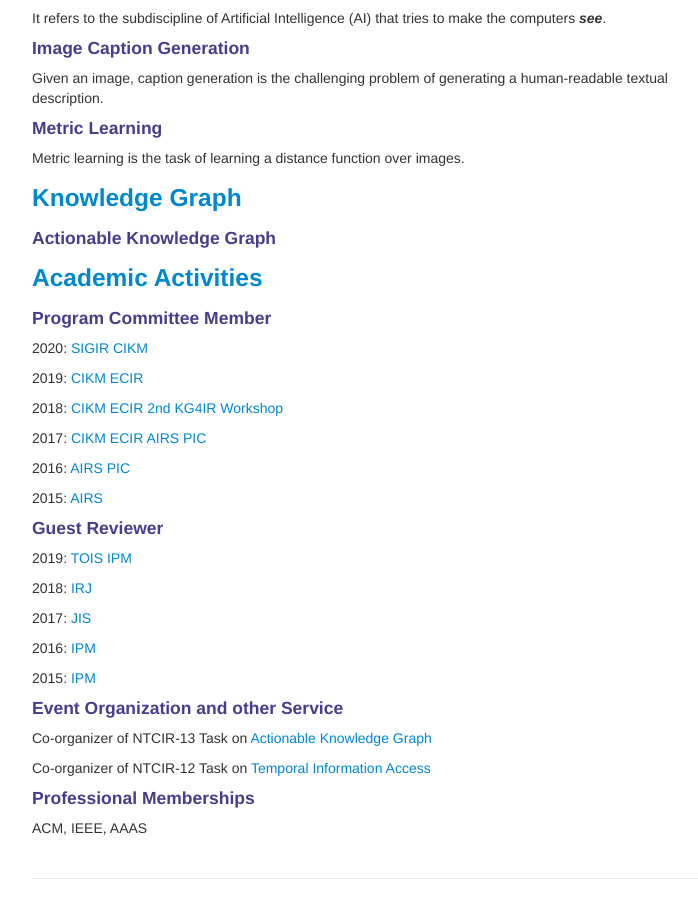
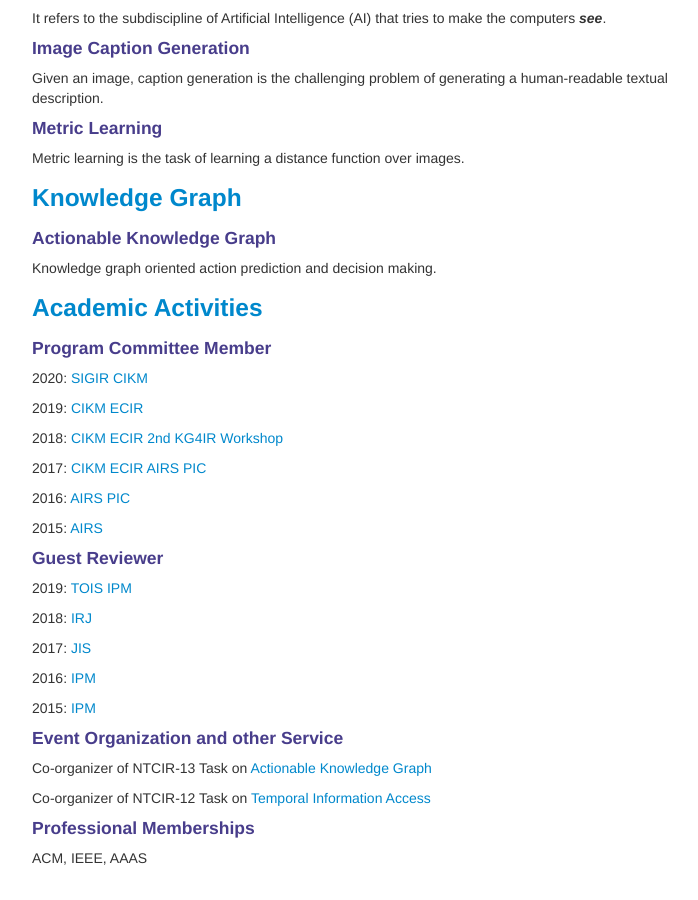
Before and after one commit to ii-research-yu/ii-research-yu.github.io, a Jekyll site: the page built from pages/research.md, in a window 1280 px wide and 900 px high, scrolled down 1204 px. Shown: the whole window, without its empty margins (258-956 px from the left). Built offline with Jekyll 4.4.1, drawn with Linux system fonts in a browser that asks for light colours.

Commit message:
Update research.md

```diff
--- a/pages/research.md
+++ b/pages/research.md
@@ -50,6 +50,8 @@ Metric learning is the task of learning a distance function over images.
 ### <a name="kg"></a>[Knowledge Graph](https://en.wikipedia.org/wiki/Knowledge_Graph)
 
 #### Actionable Knowledge Graph
+Knowledge graph oriented action prediction and decision making.
+
 
 ### <a name="aa"></a>[Academic Activities]()
 
```
